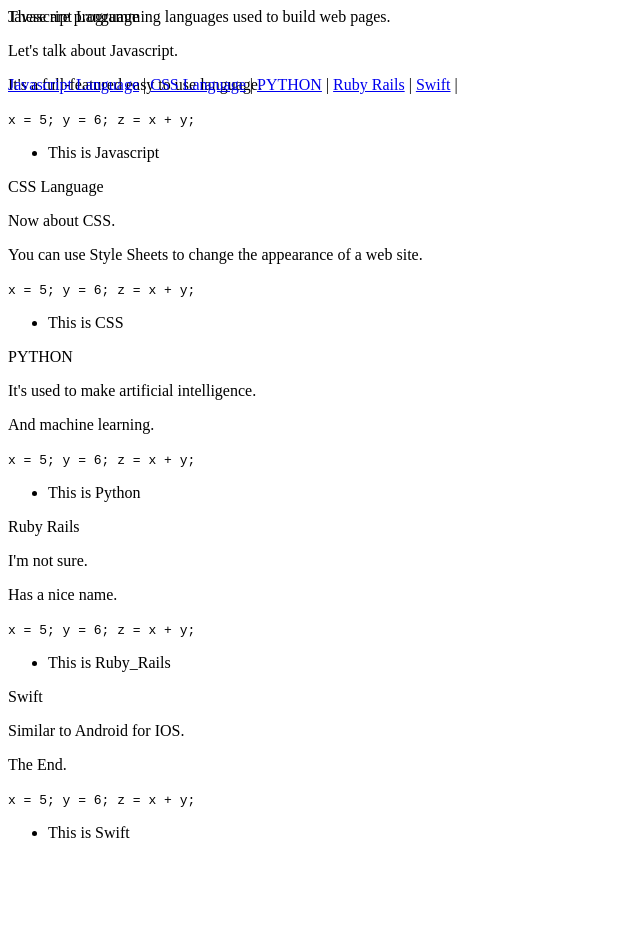
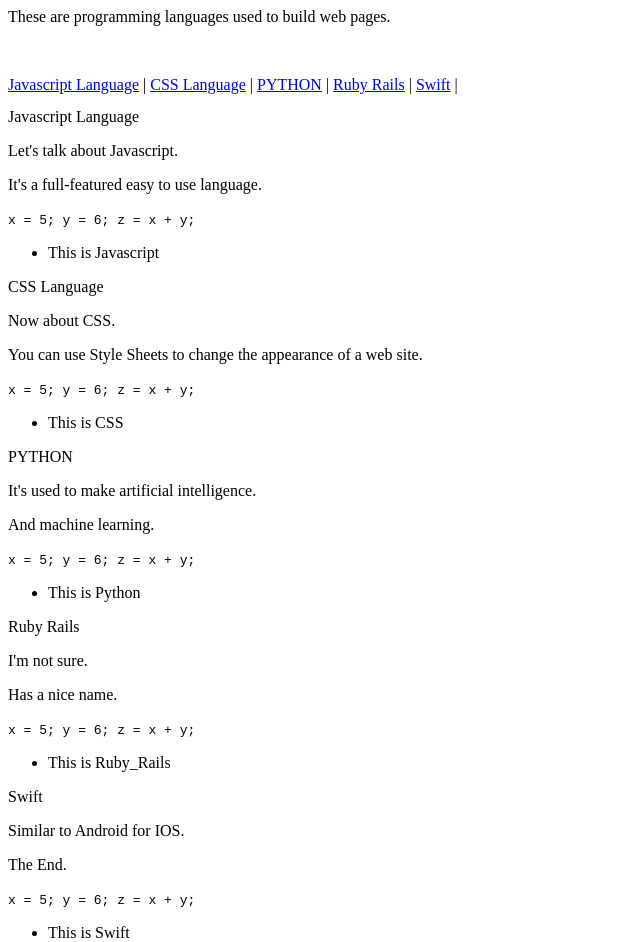
Before and after one commit to acolombo1/Trials, a plain HTML site: page index.html in a window 1280 px wide. Shown: the whole page, without its empty margins (0-640 px from the left). Before the commit the page ends 858 px from the top, so only its background shows below. Drawn offline with Linux system fonts and the light colour scheme.

Commit message:
real final update

```diff
--- a/css/style.css
+++ b/css/style.css
@@ -1,5 +1,10 @@
 #navbar {
   position: fixed;
+}
+
+#sections {
+  position: relative;
+  top: 100px;
 }
 
 @media only screen and (max-width: 600px) {
--- a/index.html
+++ b/index.html
@@ -21,6 +21,8 @@
         <a href="#Ruby_Rails" class="nav-link">Ruby Rails</a> |
         <a href="#Swift" class="nav-link">Swift</a> |
       </nav>
+
+      <div id="sections">
         <section id="Javascript_Language" class="main-section">
           <header>Javascript Language</header>
           <p>Let's talk about Javascript.</p>
@@ -33,7 +35,9 @@
         <section id="CSS_Language" class="main-section">
           <header>CSS Language</header>
           <p>Now about CSS.</p>
-        <p>You can use Style Sheets to change the appearance of a web site.</p>
+          <p>
+            You can use Style Sheets to change the appearance of a web site.
+          </p>
           <code>x = 5; y = 6; z = x + y;</code>
           <ul>
             <li>This is CSS</li>
@@ -66,6 +70,7 @@
             <li>This is Swift</li>
           </ul>
         </section>
+      </div>
     </main>
 
     <!--
```
Lines whose indentation alone changed are shown as unchanged.
